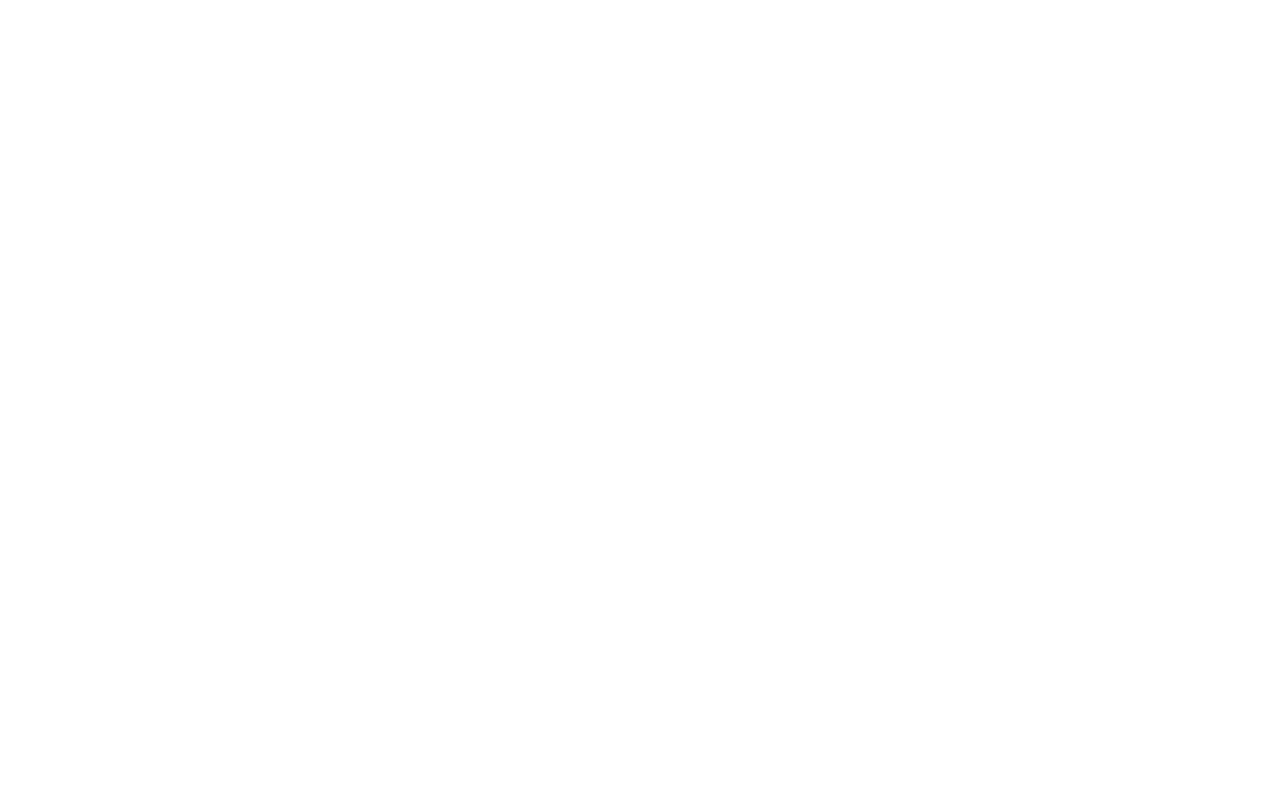
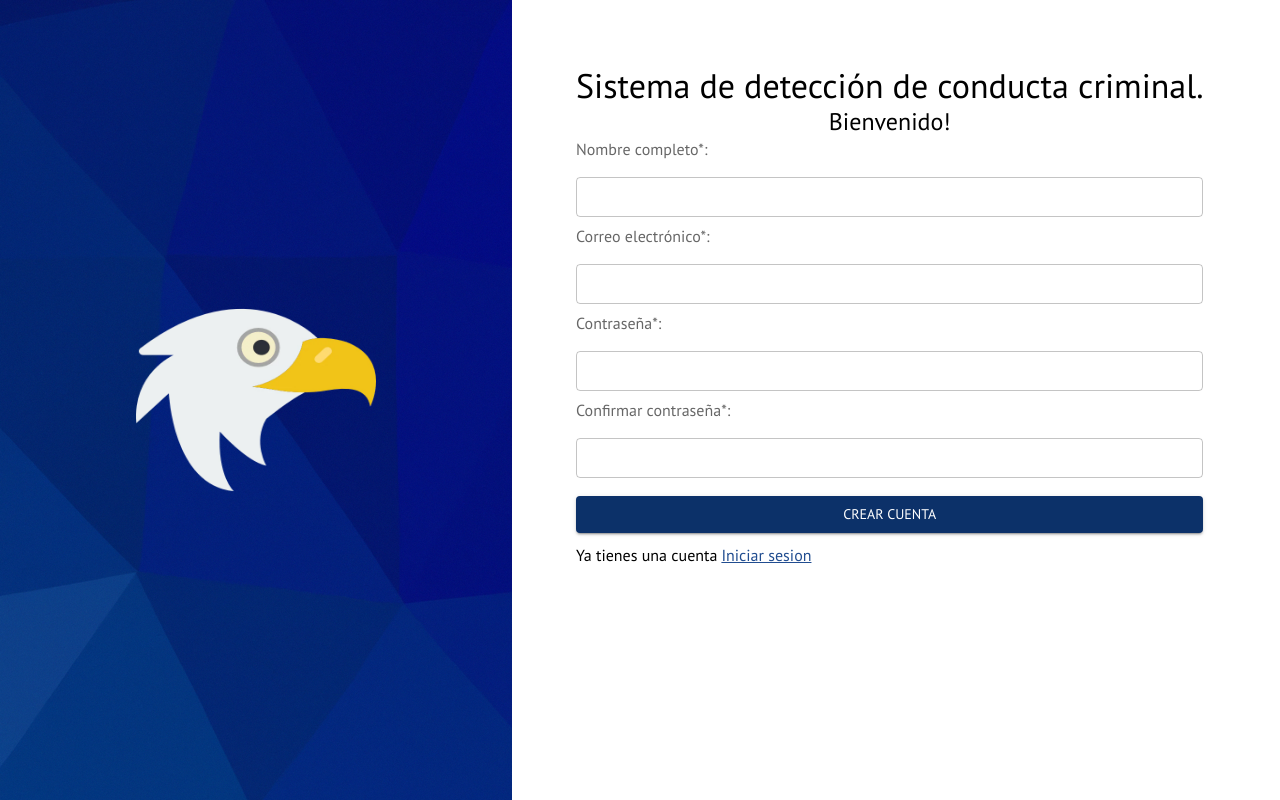
Before and after one commit to Mirco874/sistema_deteccion_inteligente, a React (Vite) app: page /auth/register in a window 1280 px wide. Built offline with nearby package versions, Linux system fonts and the light colour scheme.

Commit message:
add: register page

```diff
--- /dev/null
+++ b/src/auth/pages/RegisterPage/RegisterPage.tsx
@@ -0,0 +1,153 @@
+import { useState } from "react";
+import { useForm } from "react-hook-form";
+import { useNavigate, Link } from "react-router-dom";
+import { Button, TextField, InputLabel, Typography, Alert } from "@mui/material";
+
+import { AuthLayout } from "../../layout"
+import { localStorageManager, validations } from "../../../utils";
+import { sistemaDeteccionApi } from "../../../api";
+
+
+interface RegisterFormData {
+    fullName: string;
+    email: string;
+    password: string;
+    repeated_password: string;
+}
+
+interface RegisterState {
+    hasError: boolean,
+    message: string
+  }
+
+
+  const initialRegisterFormState: RegisterFormData = {
+    fullName: "",
+    email: "",
+    password: "",
+    repeated_password: "",
+  }
+
+export const RegisterPage = () => {
+    const { register, handleSubmit, formState: { errors }  } = useForm<RegisterFormData>({ defaultValues: initialRegisterFormState })
+    const [registerState, setRegisterState] = useState<RegisterState>({ hasError: false, message: ""})
+    const navigate = useNavigate();
+
+    const onLoginSubmit = async (registerFormData: RegisterFormData) => {
+      try {
+        const {data} = await sistemaDeteccionApi.post("auth/register", registerFormData )
+        localStorageManager.saveToken(data.data.access_token)
+
+        setTimeout(() => {
+          goToDashboard()
+        }, 500);
+
+      } catch (error: any) {
+
+        setRegisterState({message: error.response.data.message, hasError: true});
+
+        setTimeout(() => {
+          setRegisterState({...registerState, hasError: false});
+        }, 2000);
+
+      }
+    }
+
+    const goToDashboard = () => {
+      navigate("/dashboard")
+    }
+
+
+
+  return (
+    <AuthLayout>
+        { registerState.hasError && (<Alert severity="error">{registerState.message}</Alert>) }
+
+        <form onSubmit={handleSubmit(onLoginSubmit)} style={{display: "flex", flexDirection: "column"}}>
+            <InputLabel>
+                Nombre completo*:
+            </InputLabel>
+            <TextField
+                variant="outlined"
+                size="small"
+                fullWidth
+                margin="normal"
+                {...register("fullName",{
+                    validate: validations.isNameOrLastName,
+                    required: "Este campo es obligatorio",
+                })}
+                error={!!errors.fullName}
+                helperText = {errors.fullName?.message}
+            />
+
+            <InputLabel>
+                Correo electrónico*:
+            </InputLabel>
+            <TextField
+                variant="outlined"
+                size="small"
+                fullWidth
+                margin="normal"
+                {...register("email",{
+                    validate: validations.isEmail,
+                    required: "Este campo es obligatorio",
+                })}
+                error={!!errors.email}
+                helperText = {errors.email?.message}
+            />
+
+            <InputLabel>
+                Contraseña*:
+            </InputLabel>
+            <TextField
+                variant="outlined"
+                size="small"
+                fullWidth
+                margin="normal"
+                type="password"
+                {...register("password",{
+                    required: "Este campo es obligatorio",
+                })}
+                error={!!errors.password}
+                helperText = {errors.password?.message}
+            />
+
+            <InputLabel>
+                Confirmar contraseña*:
+            </InputLabel>
+            <TextField
+                variant="outlined"
+                size="small"
+                fullWidth
+                margin="normal"
+                type="password"
+                {...register("repeated_password",{
+                    required: "Este campo es obligatorio",
+                })}
+                error={!!errors.repeated_password}
+                helperText = {errors.repeated_password?.message}
+            />
+
+
+            <Button
+                variant="contained"
+                type="submit"
+                sx={{marginBlock:"10px"}}
+            >
+                Crear cuenta
+            </Button>
+
+
+            <Typography>
+            Ya tienes una cuenta
+            <Link
+                to="/auth/login"
+                style={{ marginLeft:"4px", color:"#214D90"}}>
+                Iniciar sesion
+            </Link>
+            </Typography>
+
+        </form>
+    </AuthLayout>
+  )
+}
--- a/src/auth/pages/index.ts
+++ b/src/auth/pages/index.ts
@@ -1 +1,2 @@
 export * from "./LoginPage/LoginPage";
+export * from "./RegisterPage/RegisterPage";
--- a/src/auth/routes/AuthRoutes.tsx
+++ b/src/auth/routes/AuthRoutes.tsx
@@ -1,10 +1,11 @@
 import { Routes, Route } from "react-router-dom";
-import { LoginPage } from "../pages";
+import { LoginPage, RegisterPage } from "../pages";
 
 export const AuthRoutes = () => {
   return (
     <Routes>
         <Route path="login" element={<LoginPage/>} />
+        <Route path="register" element={<RegisterPage/>} />
     </Routes>
   )
 }
```
